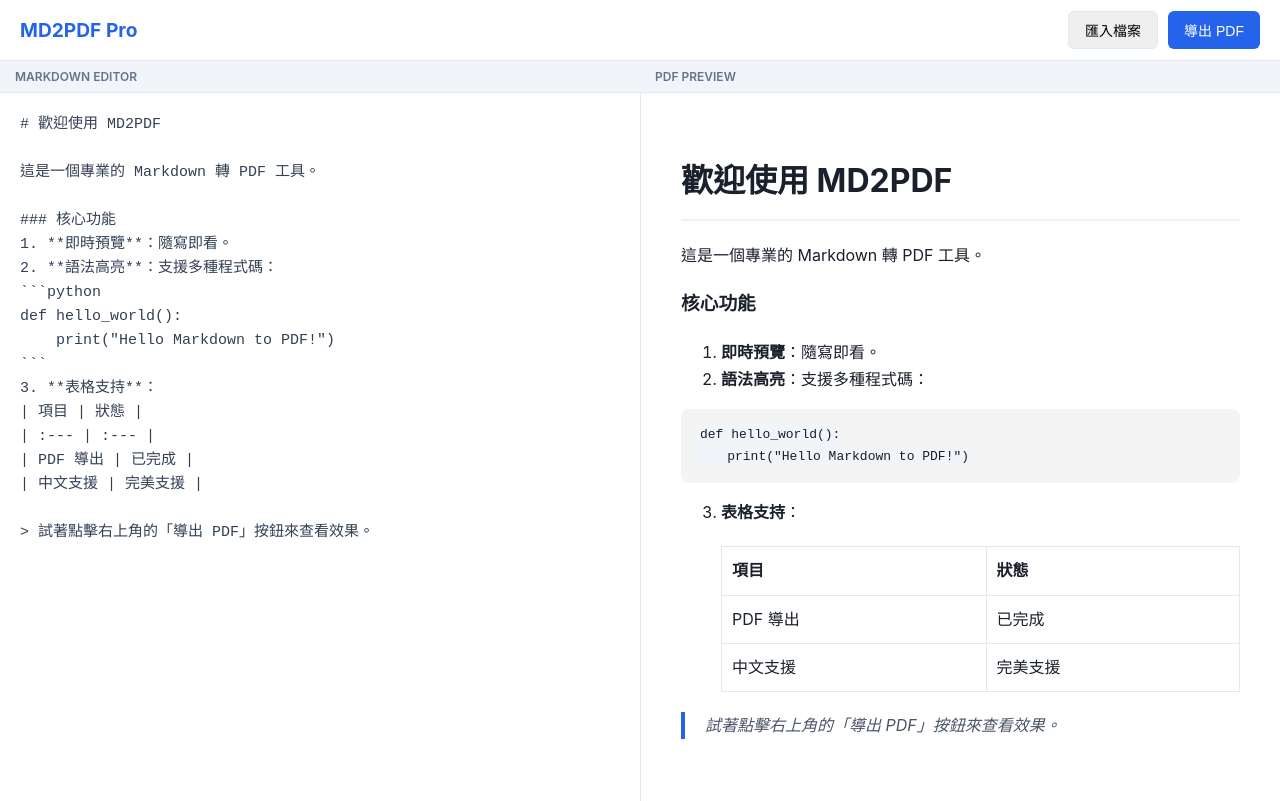
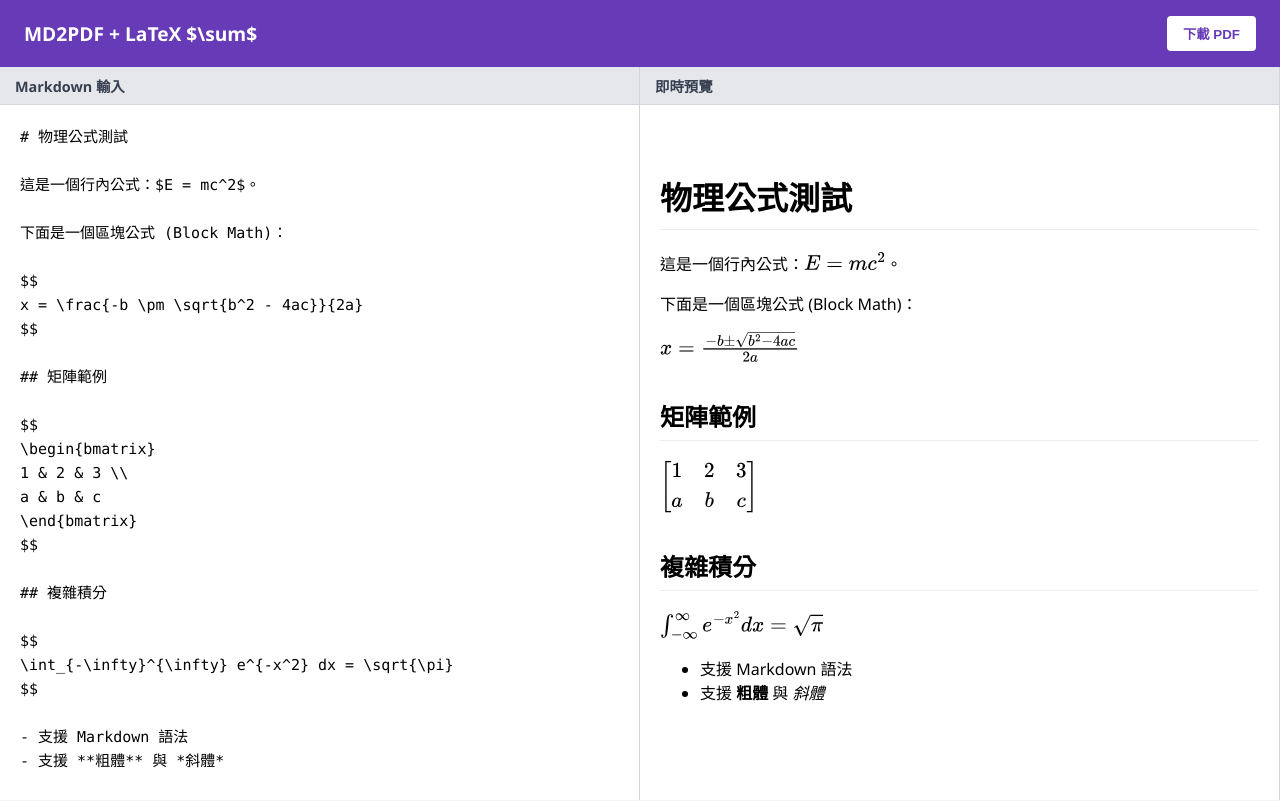
Before and after one commit to Dr-XYZ/SlideFix, a plain HTML site: page md2pdf.html in a window 1280 px wide. Drawn offline with nearby package versions, Linux system fonts and the light colour scheme.

Commit message:
Update md2pdf.html

```diff
--- a/md2pdf.html
+++ b/md2pdf.html
@@ -1,228 +1,258 @@
 <!DOCTYPE html>
-<html lang="zh-TW">
+<html lang="zh-Hant">
 <head>
     <meta charset="UTF-8">
     <meta name="viewport" content="width=device-width, initial-scale=1.0">
-    <title>Modern Markdown to PDF</title>
+    <title>MD2PDF + LaTeX 數學公式版</title>
 
     <script src="https://cdn.jsdelivr.net/npm/marked/marked.min.js"></script>
     <script src="https://cdnjs.cloudflare.com/ajax/libs/html2pdf.js/0.10.1/html2pdf.bundle.min.js"></script>
-    <link rel="stylesheet" href="https://cdnjs.cloudflare.com/ajax/libs/highlight.js/11.8.0/styles/github.min.css">
-    <script src="https://cdnjs.cloudflare.com/ajax/libs/highlight.js/11.8.0/highlight.min.js"></script>
+    <script>
+        window.MathJax = {
+            tex: {
+                inlineMath: [['$', '$'], ['\\(', '\\)']],
+                displayMath: [['$$', '$$'], ['\\[', '\\]']],
+                processEscapes: true
+            },
+            svg: {
+                fontCache: 'global'
+            },
+            startup: {
+                typeset: false // 手動觸發渲染
+            }
+        };
+    </script>
+    <script id="MathJax-script" async src="https://cdn.jsdelivr.net/npm/mathjax@3/es5/tex-svg.js"></script>
 
     <style>
         :root {
-            --primary-color: #2563eb;
-            --bg-color: #f8fafc;
-            --border-color: #e2e8f0;
+            --primary-color: #673ab7; /* 紫色系 */
+            --bg-color: #f3f4f6;
+            --border-color: #d1d5db;
         }
 
-        body, html {
-            margin: 0; padding: 0;
-            height: 100%; font-family: -apple-system, BlinkMacSystemFont, "Segoe UI", Roboto, sans-serif;
-            background: var(--bg-color);
-        }
-
-        /* 頂部導覽列 */
-        nav {
-            height: 60px;
-            background: #fff;
-            border-bottom: 1px solid var(--border-color);
+        body {
+            font-family: 'Segoe UI', sans-serif;
+            margin: 0;
+            background-color: var(--bg-color);
             display: flex;
-            align-items: center;
-            justify-content: space-between;
-            padding: 0 20px;
-            box-shadow: 0 1px 2px rgba(0,0,0,0.05);
-        }
-
-        .logo { font-weight: 700; color: var(--primary-color); font-size: 1.2rem; }
-
-        .actions { display: flex; gap: 10px; }
-
-        .btn {
-            padding: 8px 16px;
-            border-radius: 6px;
-            font-size: 14px;
-            cursor: pointer;
-            border: 1px solid var(--border-color);
-            background: #white;
-            transition: all 0.2s;
-        }
-
-        .btn-primary { background: var(--primary-color); color: white; border: none; }
-        .btn-primary:hover { background: #1d4ed8; }
-
-        /* 主容器 */
-        main {
-            display: flex;
-            height: calc(100vh - 60px);
+            flex-direction: column;
+            height: 100vh;
             overflow: hidden;
         }
 
+        header {
+            background-color: var(--primary-color);
+            color: white;
+            padding: 1rem 1.5rem;
+            display: flex;
+            justify-content: space-between;
+            align-items: center;
+            box-shadow: 0 2px 5px rgba(0,0,0,0.1);
+        }
+
+        .container {
+            display: flex;
+            flex: 1;
+            overflow: hidden;
+        }
+
+        /* 編輯與預覽區 */
         .pane {
-            flex: 1;
+            width: 50%;
             display: flex;
             flex-direction: column;
-            overflow: hidden;
-            background: white;
+            border-right: 1px solid var(--border-color);
         }
 
         .pane-header {
+            background: #e5e7eb;
             padding: 8px 15px;
-            background: #f1f5f9;
-            font-size: 12px;
-            font-weight: 600;
-            color: #64748b;
-            text-transform: uppercase;
+            font-weight: bold;
+            font-size: 0.9rem;
+            color: #374151;
             border-bottom: 1px solid var(--border-color);
         }
 
-        /* 編輯器 */
-        #editor {
+        textarea {
             flex: 1;
+            resize: none;
+            border: none;
             padding: 20px;
-            border: none;
-            resize: none;
-            outline: none;
-            font-family: 'Fira Code', 'Cascadia Code', monospace;
+            font-family: 'Consolas', 'Monaco', monospace;
             font-size: 15px;
             line-height: 1.6;
-            color: #334155;
+            outline: none;
         }
 
-        /* 預覽區 */
         #preview-container {
             flex: 1;
-            padding: 40px;
             overflow-y: auto;
-            border-left: 1px solid var(--border-color);
+            background: white;
+            padding: 20px;
         }
 
-        /* Markdown 樣式定義 */
-        .markdown-body {
+        /* 用於生成 PDF 的內容容器 */
+        #content {
             max-width: 800px;
             margin: 0 auto;
-            color: #1a202c;
-            line-height: 1.7;
         }
-        .markdown-body h1 { border-bottom: 2px solid #edf2f7; padding-bottom: 10px; }
-        .markdown-body pre { background: #f4f4f4; padding: 15px; border-radius: 8px; overflow-x: auto; }
-        .markdown-body code { font-family: monospace; background: #f1f5f9; padding: 2px 4px; border-radius: 4px; }
-        .markdown-body table { border-collapse: collapse; width: 100%; margin: 20px 0; }
-        .markdown-body th, .markdown-body td { border: 1px solid #e2e8f0; padding: 10px; text-align: left; }
-        .markdown-body blockquote { border-left: 4px solid var(--primary-color); margin: 0; padding-left: 20px; color: #4a5568; font-style: italic; }
 
-        @media print {
-            .no-print { display: none; }
+        button {
+            background-color: white;
+            color: var(--primary-color);
+            border: none;
+            padding: 8px 16px;
+            border-radius: 4px;
+            font-weight: bold;
+            cursor: pointer;
+            transition: 0.2s;
         }
+        button:hover { background-color: #f0f0f0; }
+
+        /* 樣式優化 */
+        #content h1, #content h2 { border-bottom: 1px solid #eee; padding-bottom: 0.3em; margin-top: 1.5em; }
+        #content code { background-color: #f1f1f1; padding: 2px 4px; border-radius: 3px; font-family: monospace; }
+        #content pre { background-color: #282c34; color: #abb2bf; padding: 15px; border-radius: 5px; overflow-x: auto; }
+        #content blockquote { border-left: 4px solid #ddd; padding-left: 15px; color: #666; }
+        #content table { border-collapse: collapse; width: 100%; margin: 15px 0; }
+        #content th, #content td { border: 1px solid #ddd; padding: 8px; }
+
+        /* MathJax 樣式調整 */
+        mjx-container { font-size: 110% !important; }
     </style>
 </head>
 <body>
 
-    <nav class="no-print">
-        <div class="logo">MD2PDF Pro</div>
-        <div class="actions">
-            <input type="file" id="fileInput" style="display: none;" accept=".md">
-            <button class="btn" onclick="document.getElementById('fileInput').click()">匯入檔案</button>
-            <button class="btn btn-primary" onclick="generatePDF()">導出 PDF</button>
+    <header>
+        <div style="font-size: 1.2rem; font-weight: bold;">MD2PDF + LaTeX $\sum$</div>
+        <button onclick="downloadPDF()">下載 PDF</button>
+    </header>
+
+    <div class="container">
+        <div class="pane">
+            <div class="pane-header">Markdown 輸入</div>
+            <textarea id="editor" placeholder="輸入 Markdown 與 LaTeX..."># 物理公式測試
+
+這是一個行內公式：$E = mc^2$。
+
+下面是一個區塊公式 (Block Math)：
+
+$$
+x = \frac{-b \pm \sqrt{b^2 - 4ac}}{2a}
+$$
+
+## 矩陣範例
+
+$$
+\begin{bmatrix}
+1 & 2 & 3 \\
+a & b & c
+\end{bmatrix}
+$$
+
+## 複雜積分
+
+$$
+\int_{-\infty}^{\infty} e^{-x^2} dx = \sqrt{\pi}
+$$
+
+- 支援 Markdown 語法
+- 支援 **粗體** 與 *斜體*
+            </textarea>
         </div>
-    </nav>
-
-    <main>
         <div class="pane">
-            <div class="pane-header">Markdown Editor</div>
-            <textarea id="editor" placeholder="在此開始撰寫內容..."></textarea>
-        </div>
-
-        <div class="pane">
-            <div class="pane-header">PDF Preview</div>
+            <div class="pane-header">即時預覽</div>
             <div id="preview-container">
-                <div id="preview" class="markdown-body"></div>
+                <div id="content"></div>
             </div>
         </div>
-    </main>
+    </div>
 
     <script>
         const editor = document.getElementById('editor');
-        const preview = document.getElementById('preview');
-        const fileInput = document.getElementById('fileInput');
+        const content = document.getElementById('content');
 
-        // 配置 Marked 轉譯選項
-        marked.setOptions({
-            highlight: function(code, lang) {
-                const language = hljs.getLanguage(lang) ? lang : 'plaintext';
-                return hljs.highlight(code, { language }).value;
-            },
-            breaks: true, // 支援換行符號
-            gfm: true     // 支援 GitHub Flavored Markdown
-        });
+        // 用來暫存數學公式的 Map，防止 marked.js 把 LaTeX 語法吃掉
+        let mathCache = {};
 
-        // 更新預覽
-        function updatePreview() {
-            const content = editor.value;
-            preview.innerHTML = marked.parse(content);
+        // 1. 轉義數學公式 (在 marked 解析前執行)
+        function escapeMath(text) {
+            mathCache = {}; // 清空緩存
+            let counter = 0;
+
+            // 替換區塊公式 $$...$$
+            text = text.replace(/\$\$([\s\S]*?)\$\$/g, (match, tex) => {
+                const key = `MATH_BLOCK_${counter++}`;
+                mathCache[key] = { tex: tex, display: true };
+                return key;
+            });
+
+            // 替換行內公式 $...$
+            text = text.replace(/\$([^\$\n]+?)\$/g, (match, tex) => {
+                const key = `MATH_INLINE_${counter++}`;
+                mathCache[key] = { tex: tex, display: false };
+                return key;
+            });
+
+            return text;
         }
 
-        editor.addEventListener('input', updatePreview);
+        // 2. 還原數學公式 (在 marked 解析後執行)
+        function restoreMath(html) {
+            for (const key in mathCache) {
+                const item = mathCache[key];
+                // 這裡我們直接還原成 MathJax 認識的原始格式
+                const originalTex = item.display
+                    ? `$$${item.tex}$$`
+                    : `$${item.tex}$`;
+                html = html.replace(key, originalTex);
+            }
+            return html;
+        }
 
-        // 預設內容
-        editor.value = `# 歡迎使用 MD2PDF
+        // 3. 主渲染函數
+        function render() {
+            const rawMarkdown = editor.value;
 
-這是一個專業的 Markdown 轉 PDF 工具。
+            // 步驟 A: 保護 LaTeX
+            const escapedMarkdown = escapeMath(rawMarkdown);
 
-### 核心功能
-1. **即時預覽**：隨寫即看。
-2. **語法高亮**：支援多種程式碼：
-\`\`\`python
-def hello_world():
-    print("Hello Markdown to PDF!")
-\`\`\`
-3. **表格支持**：
-| 項目 | 狀態 |
-| :--- | :--- |
-| PDF 導出 | 已完成 |
-| 中文支援 | 完美支援 |
+            // 步驟 B: 轉換 Markdown 為 HTML
+            let html = marked.parse(escapedMarkdown);
 
-> 試著點擊右上角的「導出 PDF」按鈕來查看效果。`;
-        updatePreview();
+            // 步驟 C: 還原 LaTeX
+            html = restoreMath(html);
 
-        // 讀取檔案
-        fileInput.addEventListener('change', function(e) {
-            const file = e.target.files[0];
-            if (!file) return;
-            const reader = new FileReader();
-            reader.onload = function(e) {
-                editor.value = e.target.result;
-                updatePreview();
-            };
-            reader.readAsText(file);
-        });
+            // 步驟 D: 更新 DOM
+            content.innerHTML = html;
 
-        // 導出 PDF
-        async function generatePDF() {
-            const btn = document.querySelector('.btn-primary');
-            btn.textContent = '處理中...';
-            btn.disabled = true;
+            // 步驟 E: 觸發 MathJax 渲染
+            if (window.MathJax && window.MathJax.typesetPromise) {
+                window.MathJax.typesetPromise([content]).catch((err) => console.log(err));
+            }
+        }
 
-            const element = document.getElementById('preview');
+        // 監聽輸入
+        editor.addEventListener('input', render);
+
+        // 初始化
+        // 稍微延遲以確保 MathJax 載入
+        setTimeout(render, 500);
+
+        // 4. 下載 PDF
+        function downloadPDF() {
+            const element = document.getElementById('content');
+
             const opt = {
-                margin:       [15, 15],
-                filename:     'document.pdf',
+                margin:       [10, 10, 10, 10],
+                filename:     'latex-document.pdf',
                 image:        { type: 'jpeg', quality: 0.98 },
-                html2canvas:  { scale: 2, useCORS: true, letterRendering: true },
-                jsPDF:        { unit: 'mm', format: 'a4', orientation: 'portrait' },
-                pagebreak:    { mode: ['avoid-all', 'css', 'legacy'] }
+                html2canvas:  { scale: 2, useCORS: true },
+                jsPDF:        { unit: 'mm', format: 'a4', orientation: 'portrait' }
             };
 
-            try {
-                await html2pdf().set(opt).from(element).save();
-            } catch (err) {
-                console.error('PDF Error:', err);
-                alert('導出失敗，請檢查控制台。');
-            } finally {
-                btn.textContent = '導出 PDF';
-                btn.disabled = false;
-            }
+            html2pdf().set(opt).from(element).save();
         }
     </script>
 </body>
```
